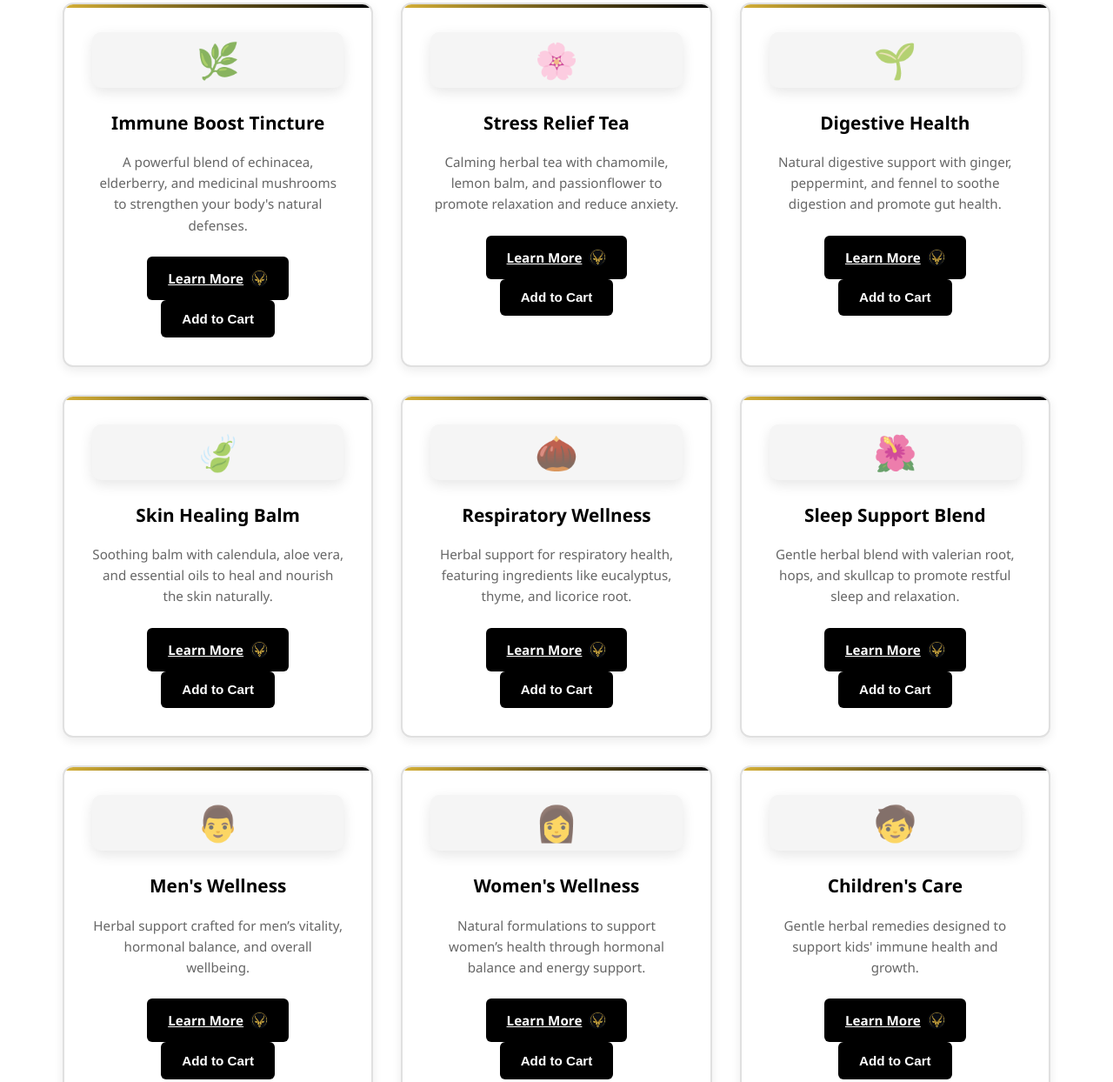
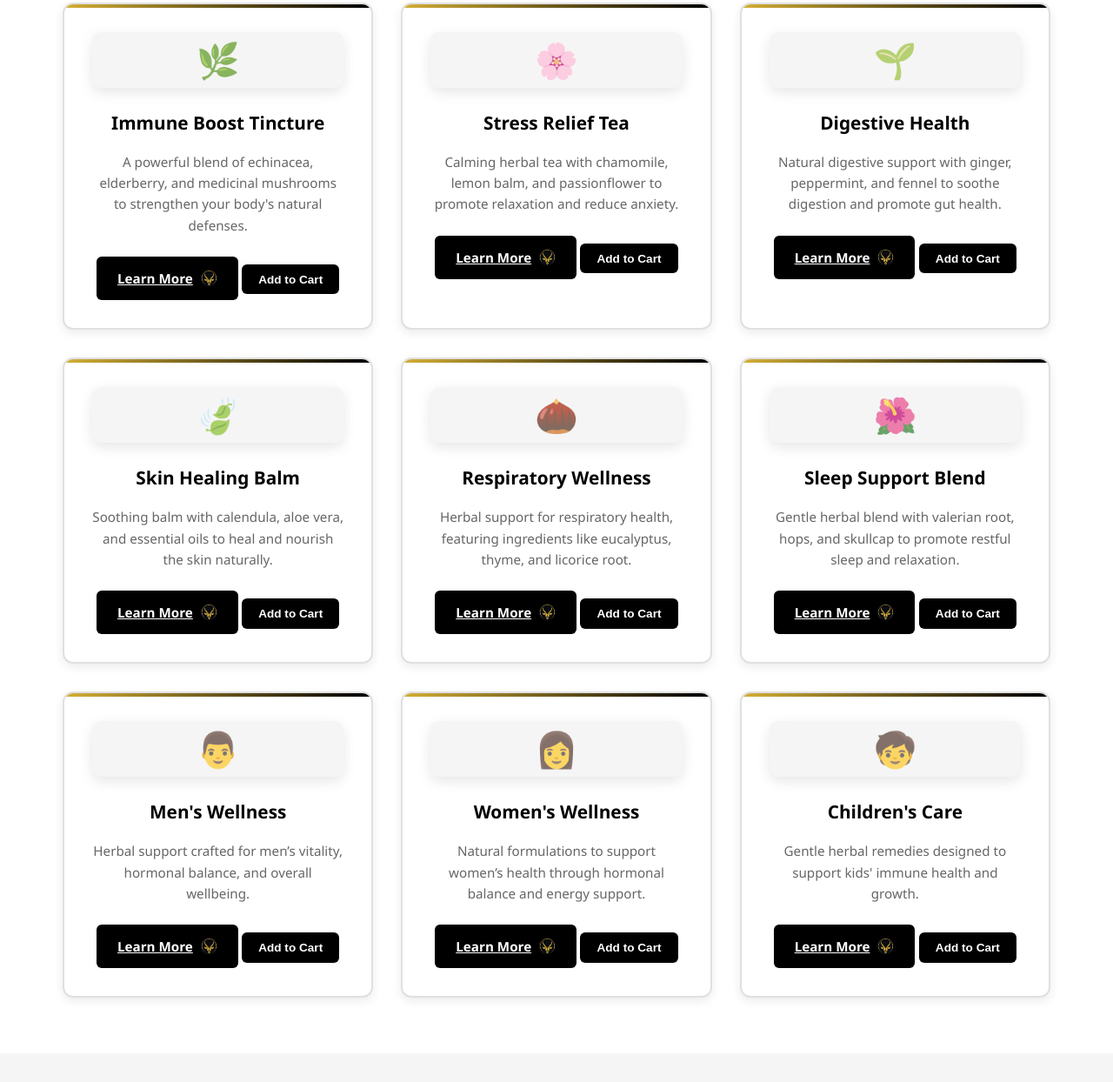
Before and after one commit to mrjbonds7/drkokwanamashaba, a plain HTML site: page index.html in a window 1280 px wide. Shown: the part 2762-4006 px from the top of the page at 87% size. Drawn offline with Linux system fonts and the light colour scheme.

Commit message:
Make Add to Cart buttons smaller for better fit

```diff
--- a/style.css
+++ b/style.css
@@ -458,13 +458,13 @@ img {
 .add-to-cart {
     background-color: var(--primary-color);
     color: var(--white);
-    padding: 0.8rem 1.5rem;
+    padding: 0.6rem 1.2rem;
     border: none;
     border-radius: 6px;
     font-weight: 600;
     cursor: pointer;
     transition: all 0.3s cubic-bezier(0.4, 0, 0.2, 1);
-    font-size: 0.95rem;
+    font-size: 0.85rem;
     position: relative;
     overflow: hidden;
     display: inline-flex;
```
